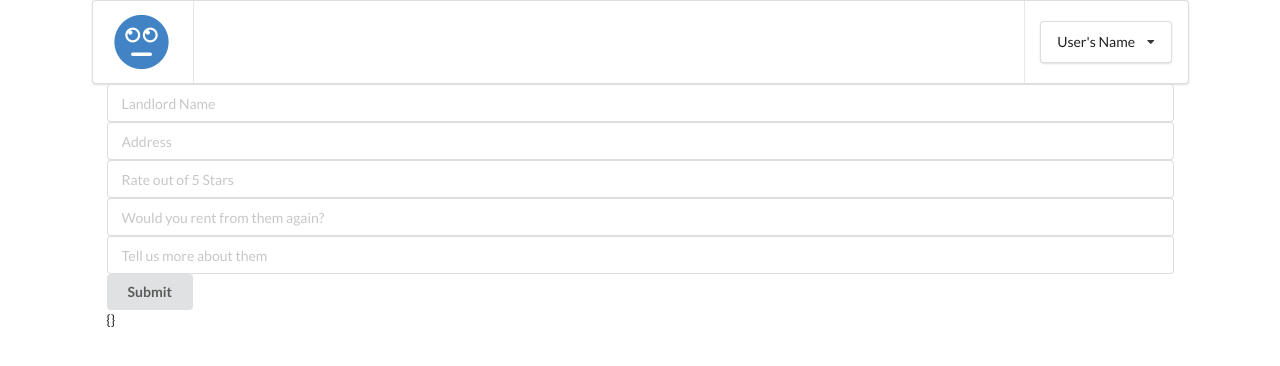
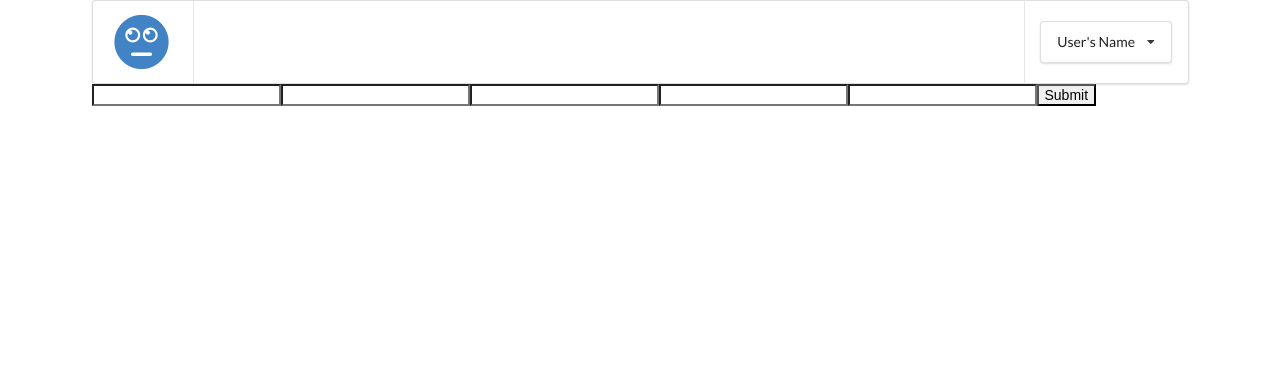
Before and after one commit to mastersonkl/project-3, a React (Create React App) app in the folder client/: page /review in a window 1280 px wide. Shown: the top 366 px of the page. Built offline with nearby package versions, Linux system fonts and the light colour scheme; a web font is replaced by a local one.

Commit message:
redid formentry and form to be one file that will send its own data

```diff
--- a/client/src/App.js
+++ b/client/src/App.js
@@ -1,7 +1,7 @@
 import React from "react";
 import Search from "./components/Search";
 import Navbar from "./components/Navbar";
-import FormEntry from "./components/FormEntry";
+import Form from "./components/Form";
 import "./App.css";
 import Login from "./components/Login";
 import { Route, BrowserRouter as Router } from "react-router-dom";
@@ -15,7 +15,7 @@ class App extends React.Component {
 
           <Route path="/login" component={Login} />
 
-          <Route path="/review" component={FormEntry} />
+          <Route path="/review" component={Form} />
 
           <Route path="/search" component={Search} />
         </Router>
--- a/client/src/components/Form.js
+++ b/client/src/components/Form.js
@@ -1,87 +1,160 @@
 import React from "react";
 
-export default class Form extends React.Component {
-  state = {
+class Form extends React.Component {
+  constructor() {
+    super();
+    this.state = {
       landlordName: "",
       address: "",
       rateStars: "",
       rentAgain: "",
       tellMore: "",
     };
+  }
 
-  change = (e) => {
-    this.props.onChange({ [e.target.name]: e.target.value });
-    this.setState({
-      [e.target.name]: e.target.value,
-    });
+  onChange = (e) => {
+    //   Because we named the inputs to match their
+    //   corresponding values in state, it's
+    //   super easy to update the state
+
+    this.setState({ [e.target.name]: e.target.value });
   };
 
   onSubmit = (e) => {
     e.preventDefault();
-    // this.props.onSubmit(this.state);
-    this.setState({
-      landlordName: "",
-      address: "",
-      rateStars: "",
-      rentAgain: "",
-      tellMore: "",
-    });
-    this.props.onChange({
-      landlordName: "",
-      address: "",
-      rateStars: "",
-      rentAgain: "",
-      tellMore: "",
+    // get our form data out of state
+    const {
+      landlordName,
+      address,
+      rateStars,
+      rentAgain,
+      tellMore,
+    } = this.state;
+
+    axios.post("/", { fname, lname, email }).then((result) => {
+      //access the results here....
     });
   };
 
   render() {
+    const {
+      landlordName,
+      address,
+      rateStars,
+      rentAgain,
+      tellMore,
+    } = this.state;
     return (
-      <form>
-        <div className="ui fluid input">
+      <form onSubmit={this.onSubmit}>
         <input
+          type="text"
           name="landlordName"
-            placeholder="Landlord Name"
-            value={this.state.landlordName}
-            onChange={(e) => this.change(e)}
+          value={landlordName}
+          onChange={this.onChange}
         />
-        </div>
-        <div className="ui fluid input">
         <input
+          type="text"
           name="address"
-            placeholder="Address"
-            value={this.state.address}
-            onChange={(e) => this.change(e)}
+          value={address}
+          onChange={this.onChange}
         />
-        </div>
-        <div className="ui fluid input">
         <input
+          type="text"
           name="rateStars"
-            placeholder="Rate out of 5 Stars"
-            value={this.state.rateStars}
-            onChange={(e) => this.change(e)}
+          value={rateStars}
+          onChange={this.onChange}
         />
-        </div>
-        <div className="ui fluid input">
         <input
+          type="text"
           name="rentAgain"
-            placeholder="Would you rent from them again?"
-            value={this.state.rentAgain}
-            onChange={(e) => this.change(e)}
+          value={rentAgain}
+          onChange={this.onChange}
         />
-        </div>
-        <div className="ui fluid input">
         <input
+          type="text"
           name="tellMore"
-            placeholder="Tell us more about them"
-            value={this.state.tellMore}
-            onChange={(e) => this.change(e)}
+          value={tellMore}
+          onChange={this.onChange}
         />
-        </div>
-        <button className="ui button" onClick={(e) => this.onSubmit(e)}>
-          Submit
-        </button>
+        <button type="submit">Submit</button>
       </form>
     );
   }
 }
+
+export default Form;
+
+/*
+import React, { Component } from 'react';
+import axios from 'axios';
+render() {
+    return (
+      <div className="ui container">
+        <Form
+          onChange={(fields) => this.onChange(fields)}
+          onSubmit={(fields) => this.onSubmit(fields)}
+        />
+        {JSON.stringify(this.state.fields, null, 2)}
+      </div>
+    );
+  }
+}
+
+class UserForm extends Component {
+  constructor() {
+    super();
+    this.state = {
+      fname: '',
+      lname: '',
+      email: '',
+    };
+  }
+
+  onChange = (e) => {
+
+    //   Because we named the inputs to match their
+    //   corresponding values in state, it's
+    //   super easy to update the state
+
+    this.setState({ [e.target.name]: e.target.value });
+  }
+
+  onSubmit = (e) => {
+    e.preventDefault();
+    // get our form data out of state
+    const { fname, lname, email } = this.state;
+
+    axios.post('/', { fname, lname, email })
+      .then((result) => {
+        //access the results here....
+      });
+  }
+
+  render() {
+    const { fname, lname, email } = this.state;
+    return (
+      <form onSubmit={this.onSubmit}>
+        <input
+          type="text"
+          name="fname"
+          value={fname}
+          onChange={this.onChange}
+        />
+        <input
+          type="text"
+          name="lname"
+          value={lname}
+          onChange={this.onChange}
+        />
+        <input
+          type="text"
+          name="email"
+          value={email}
+          onChange={this.onChange}
+        />
+        <button type="submit">Submit</button>
+      </form>
+    );
+  }
+}
+*/
--- a/client/src/components/FormEntry.js
+++ /dev/null
@@ -1,28 +0,0 @@
-import React from "react";
-import Form from "./Form";
-
-class FormEntry extends React.Component {
-  state = {
-    fields: {},
-  };
-
-  onChange = (updatedValue) => {
-    this.setState({
-      fields: {
-        ...this.state.fields,
-        ...updatedValue,
-      },
-    });
-  };
-
-  render() {
-    return (
-      <div className="ui container">
-        <Form onChange={(fields) => this.onChange(fields)} />
-        {JSON.stringify(this.state.fields, null, 2)}
-      </div>
-    );
-  }
-}
-
-export default FormEntry;
```
Lines whose indentation alone changed are shown as unchanged.
